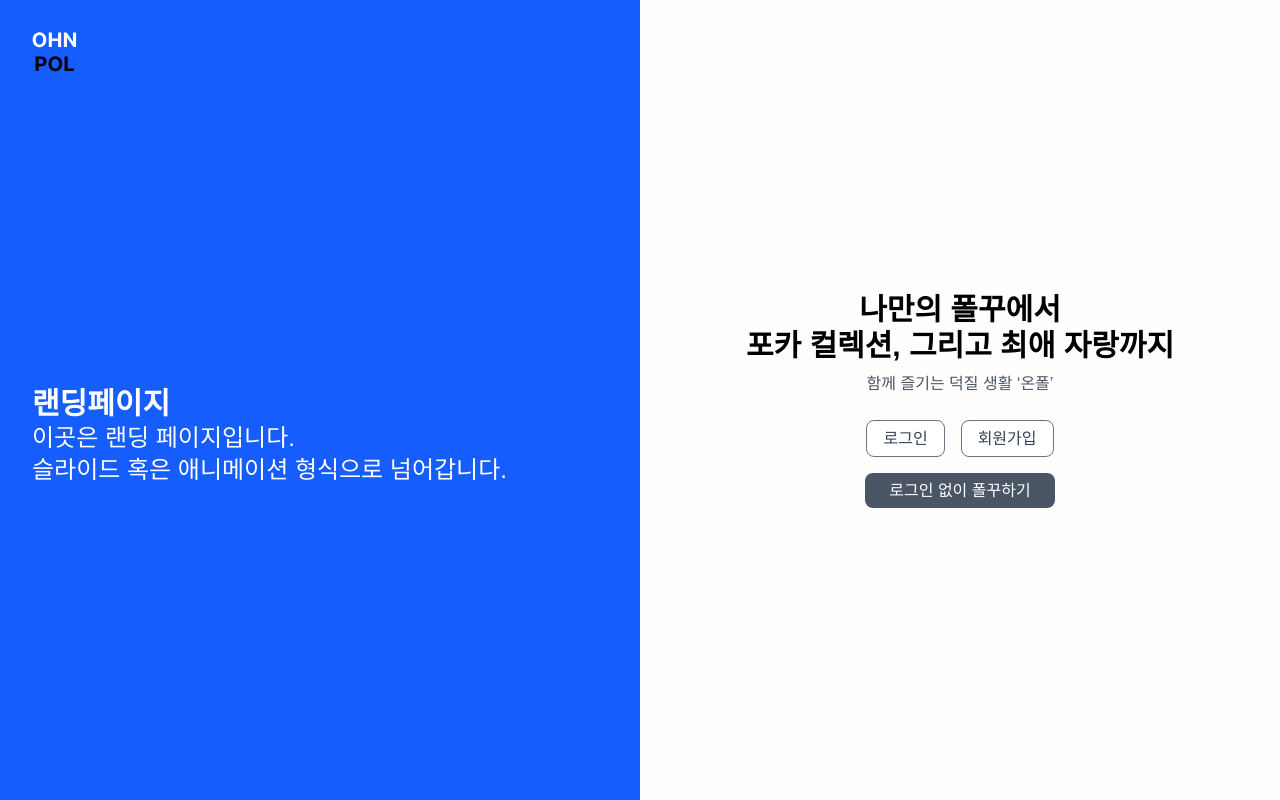
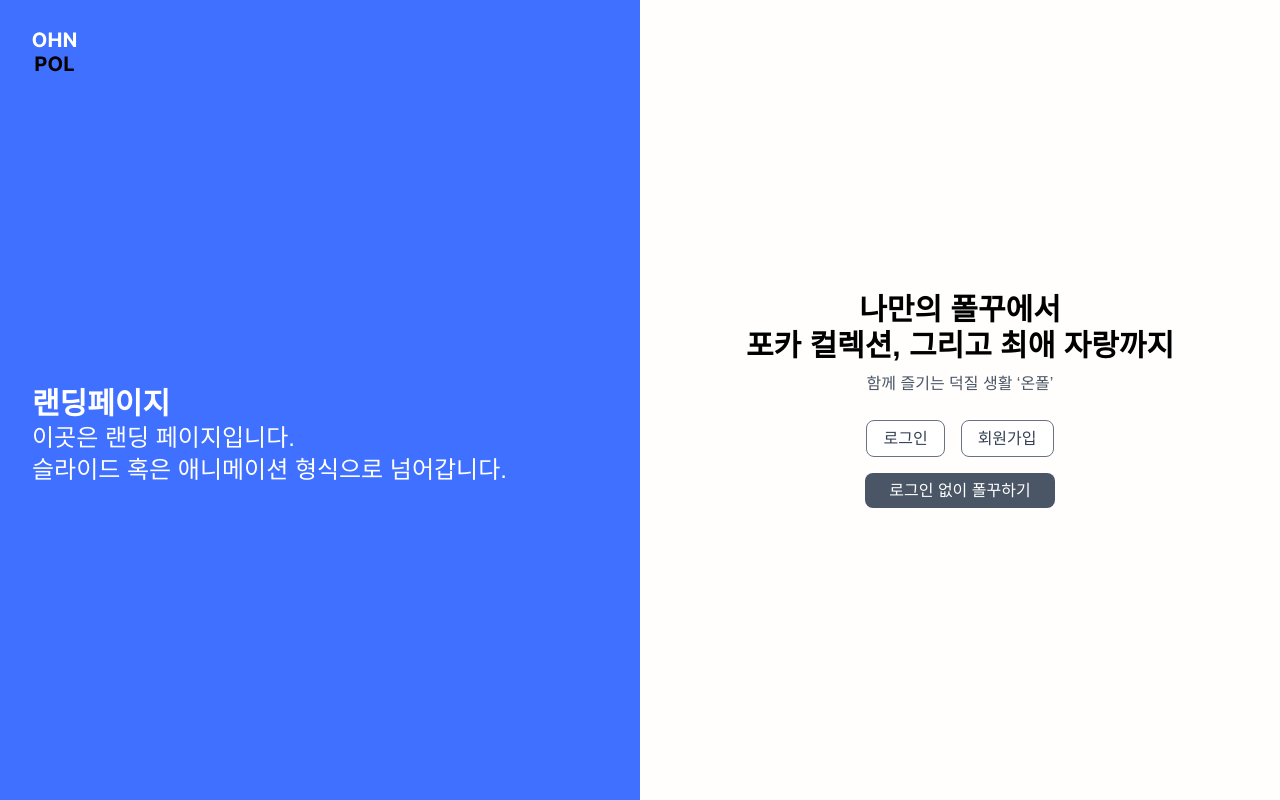
Before and after one commit to jz-project/ohnpol-v2-frontend, a React (Vite) app: page / in a window 1280 px wide. Built offline with nearby package versions, Linux system fonts and the light colour scheme; a web font is replaced by a local one.

Commit message:
[Design] color theme 적용 #23

```diff
--- a/src/pages/landing/page.tsx
+++ b/src/pages/landing/page.tsx
@@ -43,7 +43,7 @@ function LandingPage() {
   return (
     <div className="flex w-full h-screen min-w-[1000px]">
       {/* 왼쪽 */}
-      <div className="flex flex-col w-1/2 h-full p-8 bg-blue-600">
+      <div className="flex flex-col w-1/2 h-full p-8 bg-primary-300">
         <header className="flex h-20">
           <div className="h-full">
             <img
```
